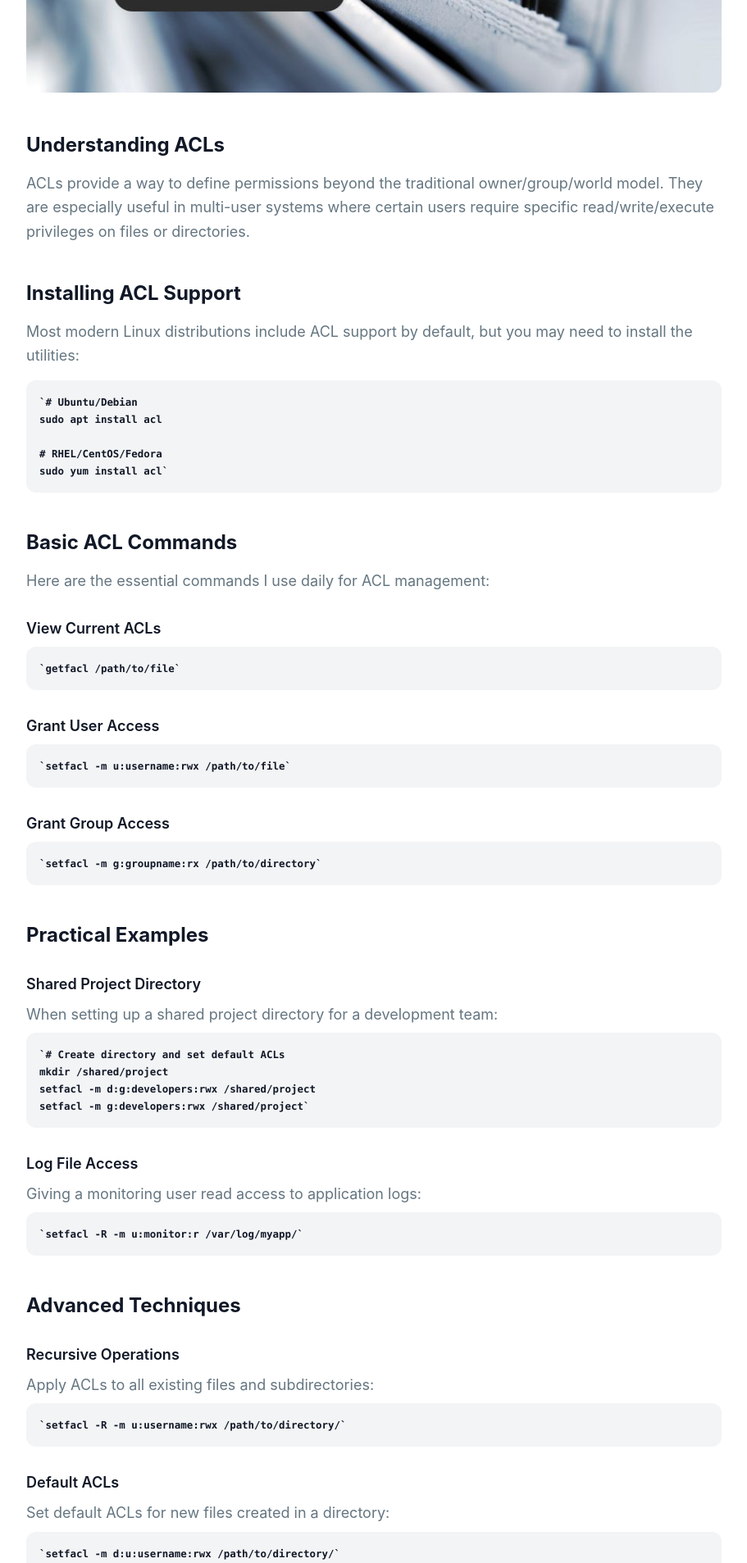
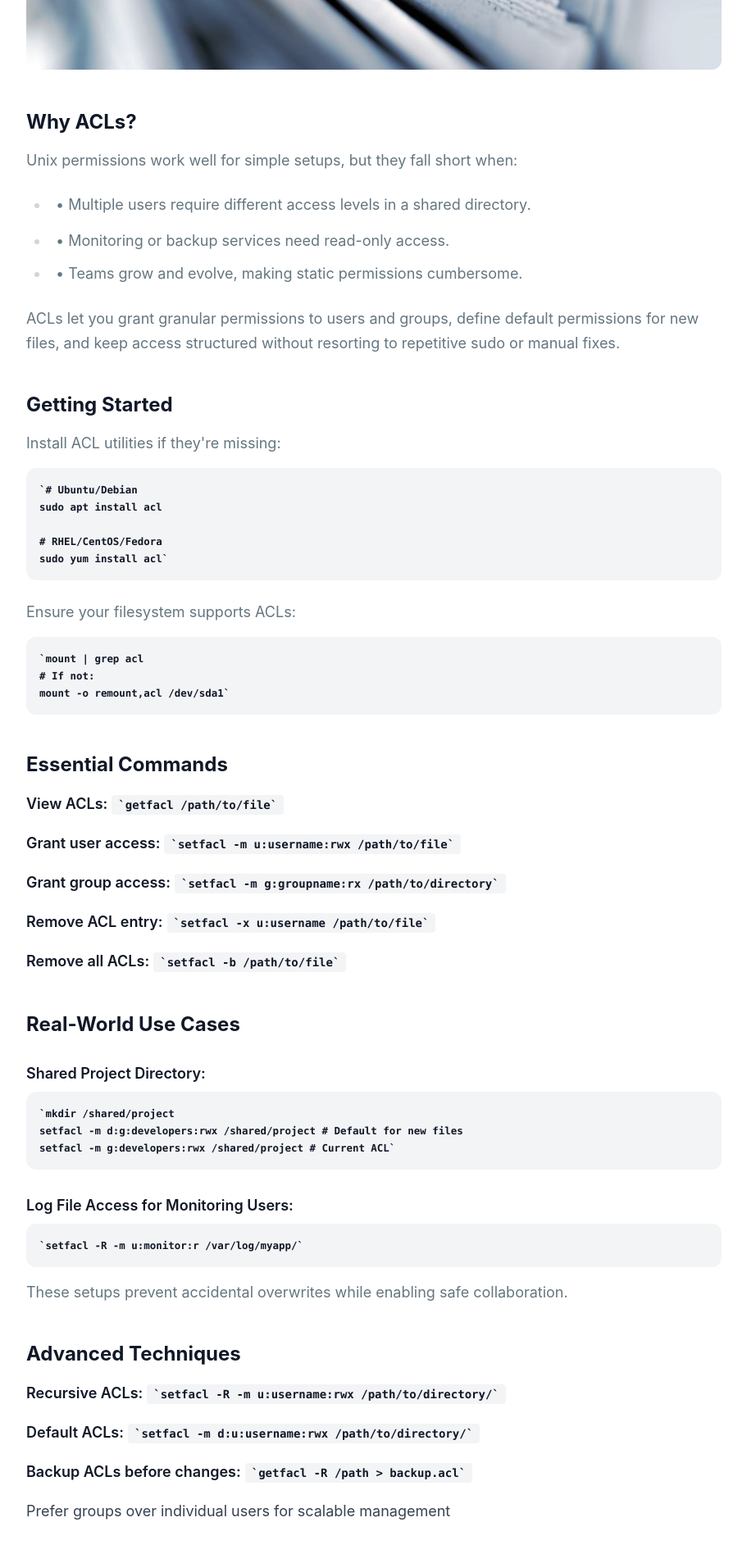
Before and after one commit to istanculea/ionutstanculea, a React (Vite) app: page /blog/linux-acl-management in a window 1280 px wide. Shown: the part 840-2747 px from the top of the page at 82% size, without its empty margins (184-1095 px from the left). Built offline with nearby package versions, Linux system fonts and the light colour scheme.

Commit message:
Update ACL article content
Replaced the content for the "Easy Ways to Manage Access Control List (ACL) on Linux" article with the provided text. This includes updating the article body in `src/pages/BlogPost2.tsx` and syncing the title, excerpt, and read time in `src/components/Blog.tsx`.

```diff
--- a/src/pages/BlogPost5.tsx
+++ b/src/pages/BlogPost5.tsx
@@ -45,7 +45,7 @@ export default function PostLinuxACL() {
           </h1>
 
           <p className="text-xl text-muted-foreground">
-            Managing permissions in Linux can get complicated, especially when multiple users or services need fine-grained access. Over time, I've developed practical methods to handle ACLs efficiently and securely. In this post, I'll share strategies that I use in both production and personal projects.
+            In this post, I'll share my hands-on approach, lessons learned, and practical tips for ACLs—perfect for sysadmins, DevOps engineers, or anyone managing multi-user Linux environments.
           </p>
         </header>
 
@@ -64,82 +64,86 @@ export default function PostLinuxACL() {
 
         <div className="prose prose-lg max-w-none space-y-8">
           <div>
-            <h2 className="text-2xl font-bold mb-4">Understanding ACLs</h2>
-            <p className="text-muted-foreground leading-relaxed">
-              ACLs provide a way to define permissions beyond the traditional owner/group/world model. They are especially useful in multi-user systems where certain users require specific read/write/execute privileges on files or directories.
+            <h2 className="text-2xl font-bold mb-4">Why ACLs?</h2>
+            <p className="text-muted-foreground leading-relaxed mb-4">
+              Unix permissions work well for simple setups, but they fall short when:
+            </p>
+            <ul className="space-y-2 text-muted-foreground">
+              <li>• Multiple users require different access levels in a shared directory.</li>
+              <li>• Monitoring or backup services need read-only access.</li>
+              <li>• Teams grow and evolve, making static permissions cumbersome.</li>
+            </ul>
+            <p className="text-muted-foreground leading-relaxed mt-4">
+              ACLs let you grant granular permissions to users and groups, define default permissions for new files, and keep access structured without resorting to repetitive sudo or manual fixes.
             </p>
           </div>
 
           <div>
-            <h2 className="text-2xl font-bold mb-4">Installing ACL Support</h2>
+            <h2 className="text-2xl font-bold mb-4">Getting Started</h2>
             <p className="text-muted-foreground leading-relaxed mb-4">
-              Most modern Linux distributions include ACL support by default, but you may need to install the utilities:
+              Install ACL utilities if they're missing:
             </p>
-            <div className="bg-gray-100 p-4 rounded-lg font-mono text-sm">
+            <div className="bg-gray-100 p-4 rounded-lg font-mono text-sm mb-4">
               <code># Ubuntu/Debian<br />
               sudo apt install acl<br /><br />
               # RHEL/CentOS/Fedora<br />
               sudo yum install acl</code>
             </div>
+            <p className="text-muted-foreground leading-relaxed mb-4">
+              Ensure your filesystem supports ACLs:
+            </p>
+            <div className="bg-gray-100 p-4 rounded-lg font-mono text-sm">
+              <code>mount | grep acl<br />
+              # If not:<br />
+              mount -o remount,acl /dev/sda1</code>
+            </div>
           </div>
 
           <div>
-            <h2 className="text-2xl font-bold mb-4">Basic ACL Commands</h2>
-            <p className="text-muted-foreground leading-relaxed mb-4">
-              Here are the essential commands I use daily for ACL management:
-            </p>
-
+            <h2 className="text-2xl font-bold mb-4">Essential Commands</h2>
             <div className="space-y-4">
               <div>
-                <h3 className="text-lg font-semibold mb-2">View Current ACLs</h3>
-                <div className="bg-gray-100 p-4 rounded-lg font-mono text-sm">
-                  <code>getfacl /path/to/file</code>
-                </div>
+                <strong>View ACLs:</strong> <code className="bg-gray-100 px-2 py-1 rounded font-mono text-sm">getfacl /path/to/file</code>
               </div>
-
               <div>
-                <h3 className="text-lg font-semibold mb-2">Grant User Access</h3>
-                <div className="bg-gray-100 p-4 rounded-lg font-mono text-sm">
-                  <code>setfacl -m u:username:rwx /path/to/file</code>
-                </div>
+                <strong>Grant user access:</strong> <code className="bg-gray-100 px-2 py-1 rounded font-mono text-sm">setfacl -m u:username:rwx /path/to/file</code>
               </div>
-
               <div>
-                <h3 className="text-lg font-semibold mb-2">Grant Group Access</h3>
-                <div className="bg-gray-100 p-4 rounded-lg font-mono text-sm">
-                  <code>setfacl -m g:groupname:rx /path/to/directory</code>
-                </div>
+                <strong>Grant group access:</strong> <code className="bg-gray-100 px-2 py-1 rounded font-mono text-sm">setfacl -m g:groupname:rx /path/to/directory</code>
+              </div>
+              <div>
+                <strong>Remove ACL entry:</strong> <code className="bg-gray-100 px-2 py-1 rounded font-mono text-sm">setfacl -x u:username /path/to/file</code>
+              </div>
+              <div>
+                <strong>Remove all ACLs:</strong> <code className="bg-gray-100 px-2 py-1 rounded font-mono text-sm">setfacl -b /path/to/file</code>
               </div>
             </div>
           </div>
 
           <div>
-            <h2 className="text-2xl font-bold mb-4">Practical Examples</h2>
+            <h2 className="text-2xl font-bold mb-4">Real-World Use Cases</h2>
 
             <div className="space-y-6">
               <div>
-                <h3 className="text-lg font-semibold mb-2">Shared Project Directory</h3>
-                <p className="text-muted-foreground leading-relaxed mb-2">
-                  When setting up a shared project directory for a development team:
-                </p>
+                <h3 className="text-lg font-semibold mb-2">Shared Project Directory:</h3>
                 <div className="bg-gray-100 p-4 rounded-lg font-mono text-sm">
-                  <code># Create directory and set default ACLs<br />
-                  mkdir /shared/project<br />
-                  setfacl -m d:g:developers:rwx /shared/project<br />
-                  setfacl -m g:developers:rwx /shared/project</code>
+                  <code>mkdir /shared/project<br />
+                  setfacl -m d:g:developers:rwx /shared/project   # Default for new files<br />
+                  setfacl -m g:developers:rwx /shared/project     # Current ACL</code>
                 </div>
               </div>
 
               <div>
-                <h3 className="text-lg font-semibold mb-2">Log File Access</h3>
-                <p className="text-muted-foreground leading-relaxed mb-2">
-                  Giving a monitoring user read access to application logs:
-                </p>
+                <h3 className="text-lg font-semibold mb-2">Log File Access for Monitoring Users:</h3>
                 <div className="bg-gray-100 p-4 rounded-lg font-mono text-sm">
                   <code>setfacl -R -m u:monitor:r /var/log/myapp/</code>
                 </div>
               </div>
             </div>
+
+            <p className="text-muted-foreground leading-relaxed mt-4">
+              These setups prevent accidental overwrites while enabling safe collaboration.
+            </p>
           </div>
 
           <div>
@@ -147,80 +151,71 @@ export default function PostLinuxACL() {
 
             <div className="space-y-4">
               <div>
-                <h3 className="text-lg font-semibold mb-2">Recursive Operations</h3>
-                <p className="text-muted-foreground leading-relaxed mb-2">
-                  Apply ACLs to all existing files and subdirectories:
-                </p>
-                <div className="bg-gray-100 p-4 rounded-lg font-mono text-sm">
-                  <code>setfacl -R -m u:username:rwx /path/to/directory/</code>
-                </div>
+                <strong>Recursive ACLs:</strong> <code className="bg-gray-100 px-2 py-1 rounded font-mono text-sm">setfacl -R -m u:username:rwx /path/to/directory/</code>
               </div>
-
               <div>
-                <h3 className="text-lg font-semibold mb-2">Default ACLs</h3>
-                <p className="text-muted-foreground leading-relaxed mb-2">
-                  Set default ACLs for new files created in a directory:
-                </p>
-                <div className="bg-gray-100 p-4 rounded-lg font-mono text-sm">
-                  <code>setfacl -m d:u:username:rwx /path/to/directory/</code>
-                </div>
+                <strong>Default ACLs:</strong> <code className="bg-gray-100 px-2 py-1 rounded font-mono text-sm">setfacl -m d:u:username:rwx /path/to/directory/</code>
               </div>
-
               <div>
-                <h3 className="text-lg font-semibold mb-2">Removing ACLs</h3>
-                <p className="text-muted-foreground leading-relaxed mb-2">
-                  Remove specific ACL entries or all ACLs:
-                </p>
-                <div className="bg-gray-100 p-4 rounded-lg font-mono text-sm">
-                  <code># Remove specific user ACL<br />
-                  setfacl -x u:username /path/to/file<br /><br />
-                  # Remove all ACLs<br />
-                  setfacl -b /path/to/file</code>
-                </div>
+                <strong>Backup ACLs before changes:</strong> <code className="bg-gray-100 px-2 py-1 rounded font-mono text-sm">getfacl -R /path &gt; backup.acl</code>
+              </div>
+              <div>
+                Prefer groups over individual users for scalable management
               </div>
             </div>
           </div>
 
           <div>
-            <h2 className="text-2xl font-bold mb-4">Best Practices</h2>
+            <h2 className="text-2xl font-bold mb-4">Troubleshooting ACLs</h2>
+
+            <div className="space-y-4 text-muted-foreground">
+              <div><strong>Filesystem Support:</strong> Confirm ACLs are enabled; remount if necessary.</div>
+              <div><strong>Effective Permissions:</strong> Use <code className="bg-gray-100 px-2 py-1 rounded font-mono text-sm">getfacl -e</code> to check what actually applies.</div>
+              <div><strong>Default ACLs:</strong> Only affect new files—verify with <code className="bg-gray-100 px-2 py-1 rounded font-mono text-sm">getfacl -d</code>.</div>
+              <div><strong>Application Behavior:</strong> Some apps ignore ACLs depending on umask—always test.</div>
+              <div><strong>Recursive Operations:</strong> Audit with <code className="bg-gray-100 px-2 py-1 rounded font-mono text-sm">getfacl -R /path</code> to ensure full coverage.</div>
+              <div><strong>Conflicts:</strong> Remove redundant entries with <code className="bg-gray-100 px-2 py-1 rounded font-mono text-sm">setfacl -x</code>.</div>
+              <div><strong>NFS Limitations:</strong> ACLs must be supported on both server and client.</div>
+              <div><strong>Backup & Restore:</strong> Test your backup ACLs with <code className="bg-gray-100 px-2 py-1 rounded font-mono text-sm">setfacl --restore</code>.</div>
+              <div><strong>Audit & Logging:</strong> Track changes with <code className="bg-gray-100 px-2 py-1 rounded font-mono text-sm">auditctl -w /path/to/dir -p rwa</code>.</div>
+              <div><strong>Common Pitfalls:</strong> Mixing chmod and ACLs, missing default ACLs, or granting unnecessary access.</div>
+            </div>
+          </div>
+
+          <div>
+            <h2 className="text-2xl font-bold mb-4">Key Takeaways</h2>
             <div className="space-y-4">
               <div className="border-l-4 border-blue-500 pl-4">
                 <p className="text-muted-foreground leading-relaxed">
-                  <strong>Always backup ACLs before major changes:</strong> Use <code className="bg-gray-100 px-1 rounded">getfacl -R /path &gt; backup.acl</code> to save current permissions.
+                  Start small and expand gradually.
                 </p>
               </div>
               <div className="border-l-4 border-green-500 pl-4">
                 <p className="text-muted-foreground leading-relaxed">
-                  <strong>Use groups instead of individual users:</strong> This makes management much easier as teams grow and change.
+                  Default ACLs prevent unexpected gaps in permissions.
                 </p>
               </div>
               <div className="border-l-4 border-yellow-500 pl-4">
                 <p className="text-muted-foreground leading-relaxed">
-                  <strong>Document your ACL strategy:</strong> Keep notes about why certain permissions were granted, especially in production systems.
+                  Test ACLs with the actual applications using the files.
+                </p>
+              </div>
+              <div className="border-l-4 border-purple-500 pl-4">
+                <p className="text-muted-foreground leading-relaxed">
+                  Document every change—it saves headaches later.
+                </p>
+              </div>
+              <div className="border-l-4 border-red-500 pl-4">
+                <p className="text-muted-foreground leading-relaxed">
+                  Groups &gt; individual users for maintainable setups.
                 </p>
               </div>
             </div>
           </div>
 
-          <div>
-            <h2 className="text-2xl font-bold mb-4">Troubleshooting Common Issues</h2>
-            <p className="text-muted-foreground leading-relaxed mb-4">
-              When ACLs don't work as expected, check the filesystem mount options. ACLs must be enabled:
-            </p>
-            <div className="bg-gray-100 p-4 rounded-lg font-mono text-sm mb-4">
-              <code># Check if ACLs are enabled<br />
-              mount | grep acl<br /><br />
-              # Enable ACLs on filesystem<br />
-              mount -o remount,acl /dev/sda1</code>
-            </div>
-            <p className="text-muted-foreground leading-relaxed">
-              Also remember that some applications may not respect ACLs if they create files with specific umask settings. Always test your ACL configuration with the actual applications that will be using the files.
-            </p>
-          </div>
-
           <div className="border-t pt-8 mt-12">
             <p className="text-muted-foreground leading-relaxed">
-              ACLs are a powerful tool for fine-grained permission management in Linux. While they add complexity, they're essential for environments where traditional Unix permissions aren't sufficient. Start with simple use cases and gradually incorporate more advanced features as your needs grow.
+              ACLs transform multi-user Linux systems from fragile and error-prone into structured, secure, and reliable environments. With thoughtful planning, proper testing, and documentation, ACLs pay dividends in operational efficiency and peace of mind.
             </p>
           </div>
         </div>
```
